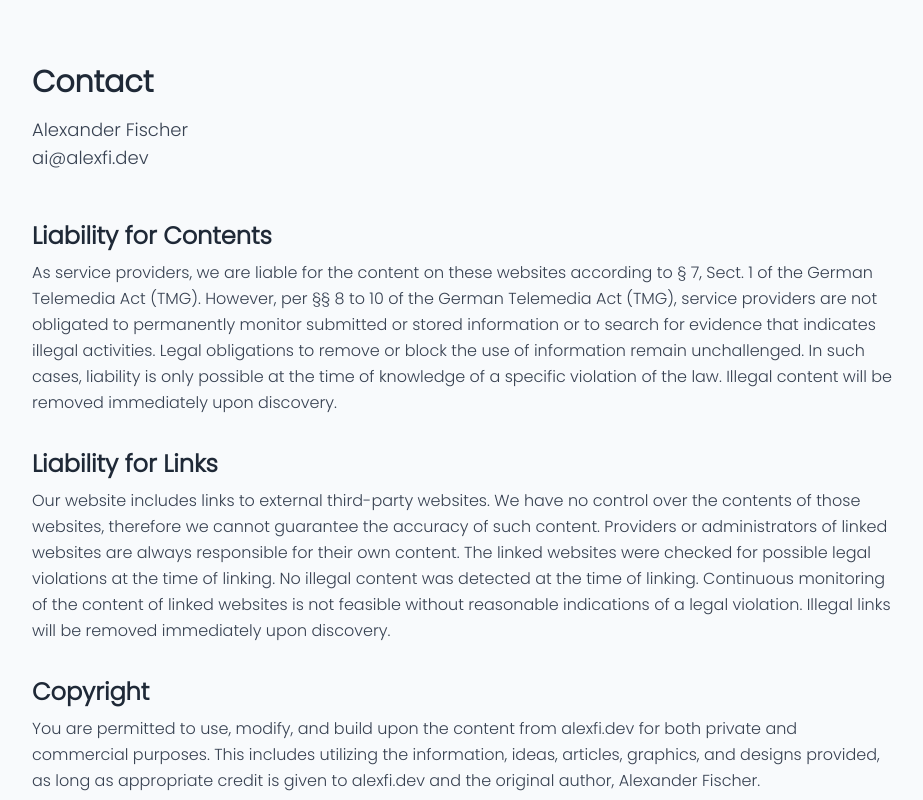
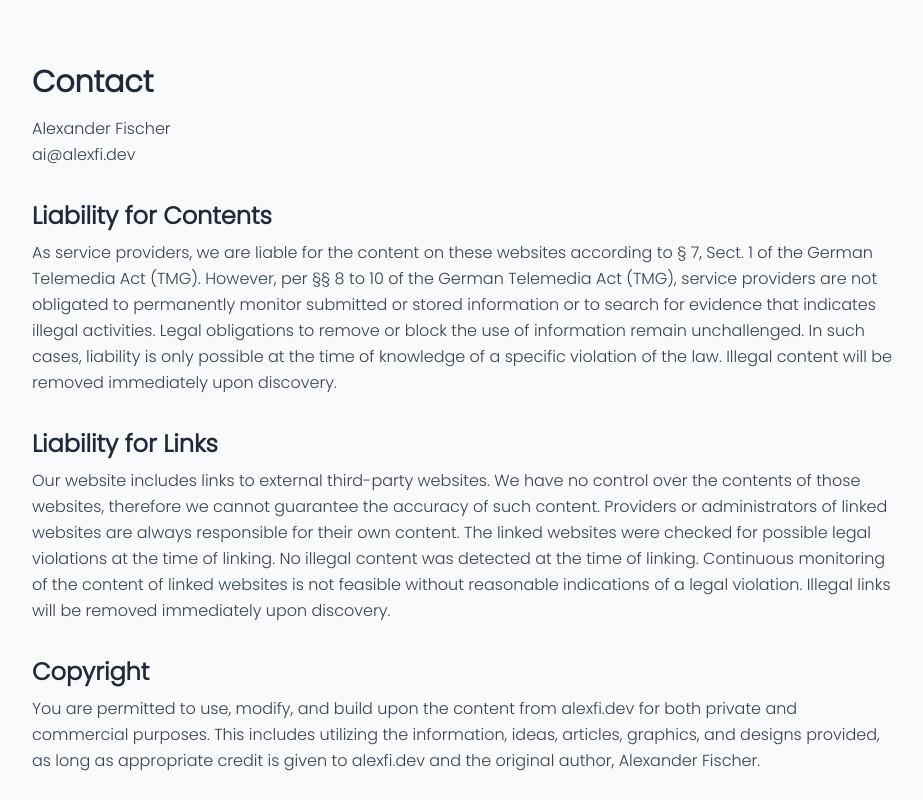
Before and after one commit to alexander-fischer/alexfi.dev, a Next.js app: page /imprint in a window 1280 px wide. Shown: the top 800 px of the page, without its empty margins (176-1099 px from the left). Built offline with nearby package versions, Linux system fonts and the light colour scheme.

Commit message:
refactor imprint to markdown

```diff
--- /dev/null
+++ b/markdown/imprint.mdx
@@ -0,0 +1,21 @@
+# Contact
+
+Alexander Fischer
+
+ai@alexfi.dev
+
+## Liability for Contents
+
+As service providers, we are liable for the content on these websites according to § 7, Sect. 1 of the German Telemedia Act (TMG). However, per §§ 8 to 10 of the German Telemedia Act (TMG), service providers are not obligated to permanently monitor submitted or stored information or to search for evidence that indicates illegal activities. Legal obligations to remove or block the use of information remain unchallenged. In such cases, liability is only possible at the time of knowledge of a specific violation of the law. Illegal content will be removed immediately upon discovery.
+
+## Liability for Links
+
+Our website includes links to external third-party websites. We have no control over the contents of those websites, therefore we cannot guarantee the accuracy of such content. Providers or administrators of linked websites are always responsible for their own content. The linked websites were checked for possible legal violations at the time of linking. No illegal content was detected at the time of linking. Continuous monitoring of the content of linked websites is not feasible without reasonable indications of a legal violation. Illegal links will be removed immediately upon discovery.
+
+## Copyright
+
+You are permitted to use, modify, and build upon the content from alexfi.dev for both private and commercial purposes. This includes utilizing the information, ideas, articles, graphics, and designs provided, as long as appropriate credit is given to alexfi.dev and the original author, Alexander Fischer.
+
+## Attribution Requirements
+
+If you republish, reshare, or publicly display any content from alexfi.dev, you must clearly attribute the work to Alexander Fischer and include a link to the original source. Modifications should be clearly noted if the original content has been significantly altered.
--- /dev/null
+++ b/mdx-components.tsx
@@ -0,0 +1,7 @@
+import type { MDXComponents } from "mdx/types"
+
+export function useMDXComponents(components: MDXComponents): MDXComponents {
+    return {
+        ...components,
+    }
+}
--- /dev/null
+++ b/next.config.mjs
@@ -0,0 +1,13 @@
+import createMDX from "@next/mdx"
+
+/** @type {import('next').NextConfig} */
+const nextConfig = {
+    pageExtensions: ["js", "jsx", "md", "mdx", "ts", "tsx"],
+}
+
+const withMDX = createMDX({
+    // Add markdown plugins here, as desired
+})
+
+// Merge MDX config with Next.js config
+export default withMDX(nextConfig)
--- a/package.json
+++ b/package.json
@@ -8,6 +8,9 @@
         "start": "next start"
     },
     "dependencies": {
+        "@mdx-js/loader": "^3.0.1",
+        "@mdx-js/react": "^3.0.1",
+        "@next/mdx": "^14.2.11",
         "@vercel/analytics": "^1.3.1",
         "@vercel/speed-insights": "^1.0.12",
         "autoprefixer": "^10.4.20",
@@ -20,6 +23,7 @@
         "typescript": "^5.5.4"
     },
     "devDependencies": {
+        "@types/mdx": "^2.0.13",
         "@types/node": "^14.14.31",
         "@types/react": "^18.3.4",
         "prettier": "^2.2.1"
--- a/pages/imprint.tsx
+++ b/pages/imprint.tsx
@@ -1,83 +1,42 @@
 import Footer from "@/components/footer/Footer"
+import ImprintContent from "@/markdown/imprint.mdx"
+import { MDXComponents } from "mdx/types"
+
+function CustomH1({ children }: any) {
+    return (
+        <h1 className="text-3xl font-semibold text-gray-800 dark:text-gray-100 mb-4">
+            {children}
+        </h1>
+    )
+}
+
+function CustomH2({ children }: any) {
+    return (
+        <h2 className="text-2xl font-semibold text-gray-800 dark:text-gray-100 mb-2 mt-8">
+            {children}
+        </h2>
+    )
+}
+
+function CustomParagraph({ children }: any) {
+    return (
+        <p className="text-base leading-relaxed text-gray-700 dark:text-gray-300">
+            {children}
+        </p>
+    )
+}
+
+const overrideComponents: MDXComponents = {
+    h1: CustomH1,
+    h2: CustomH2,
+    p: CustomParagraph,
+}
 
 export default function Imprint() {
     return (
         <main className="min-h-screen">
-            <div className="container mx-auto px-4 max-w-2xl md:max-w-4xl pt-8 md:pt-16">
-                <div className="mb-12">
-                    <h2 className="text-3xl font-semibold text-gray-800 dark:text-gray-100 mb-4">
-                        Contact
-                    </h2>
-                    <p className="text-lg text-gray-700 dark:text-gray-300">
-                        Alexander Fischer
-                    </p>
-                    <p className="text-lg text-gray-700 dark:text-gray-300">
-                        ai@alexfi.dev
-                    </p>
-                </div>
-
-                <section className="mb-8">
-                    <h3 className="text-2xl font-semibold text-gray-800 dark:text-gray-100 mb-2">
-                        Liability for Contents
-                    </h3>
-                    <p className="text-base leading-relaxed text-gray-700 dark:text-gray-300">
-                        As service providers, we are liable for the content on
-                        these websites according to § 7, Sect. 1 of the German
-                        Telemedia Act (TMG). However, per §§ 8 to 10 of the
-                        German Telemedia Act (TMG), service providers are not
-                        obligated to permanently monitor submitted or stored
-                        information or to search for evidence that indicates
-                        illegal activities. Legal obligations to remove or block
-                        the use of information remain unchallenged. In such
-                        cases, liability is only possible at the time of
-                        knowledge of a specific violation of the law. Illegal
-                        content will be removed immediately upon discovery.
-                    </p>
-                </section>
-
-                <section className="mb-8">
-                    <h3 className="text-2xl font-semibold text-gray-800 dark:text-gray-100 mb-2">
-                        Liability for Links
-                    </h3>
-                    <p className="text-base leading-relaxed text-gray-700 dark:text-gray-300">
-                        Our website includes links to external third-party
-                        websites. We have no control over the contents of those
-                        websites, therefore we cannot guarantee the accuracy of
-                        such content. Providers or administrators of linked
-                        websites are always responsible for their own content.
-                        The linked websites were checked for possible legal
-                        violations at the time of linking. No illegal content
-                        was detected at the time of linking. Continuous
-                        monitoring of the content of linked websites is not
-                        feasible without reasonable indications of a legal
-                        violation. Illegal links will be removed immediately
-                        upon discovery.
-                    </p>
-                </section>
-
-                <section className="mb-8">
-                    <h3 className="text-2xl font-semibold text-gray-800 dark:text-gray-100 mb-2">
-                        Copyright
-                    </h3>
-                    <p className="text-base leading-relaxed text-gray-700 dark:text-gray-300">
-                        You are permitted to use, modify, and build upon the
-                        content from alexfi.dev for both private and commercial
-                        purposes. This includes utilizing the information,
-                        ideas, articles, graphics, and designs provided, as long
-                        as appropriate credit is given to alexfi.dev and the
-                        original author, Alexander Fischer.
-                    </p>
-                    <h4 className="text-lg font-semibold text-gray-800 dark:text-gray-100 mt-4">
-                        Attribution Requirements
-                    </h4>
-                    <p className="text-base leading-relaxed text-gray-700 dark:text-gray-300">
-                        If you republish, reshare, or publicly display any
-                        content from alexfi.dev, you must clearly attribute the
-                        work to Alexander Fischer and include a link to the
-                        original source. Modifications should be clearly noted
-                        if the original content has been significantly altered.
-                    </p>
-                </section>
+            <div className="container mx-auto px-4 max-w-2xl md:max-w-4xl pt-8 md:pt-16 pb-8">
+                <ImprintContent components={overrideComponents} />
             </div>
             <Footer />
         </main>
```
Also changed, not shown: 2 other files (tests, documents, lock files or other folders).
